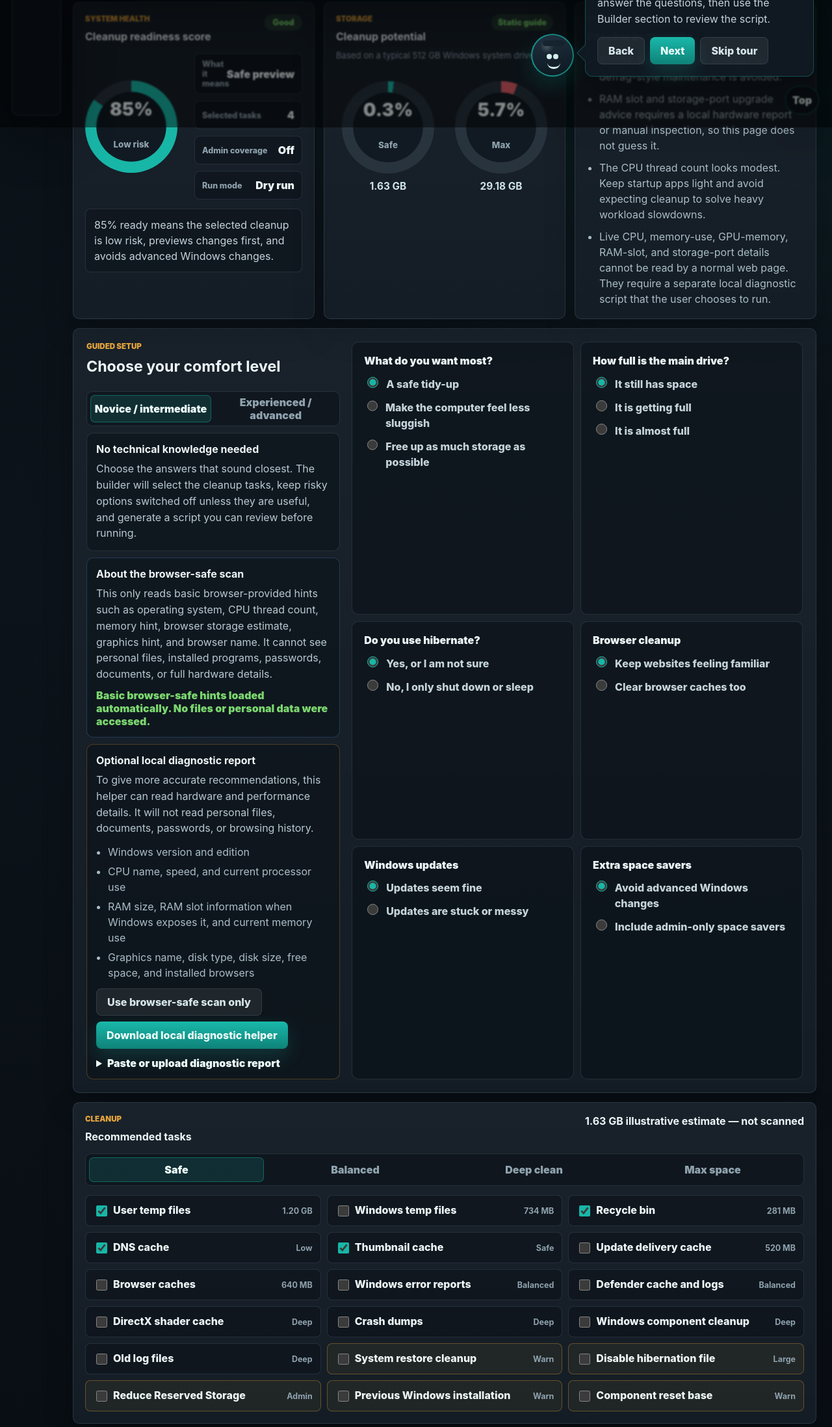
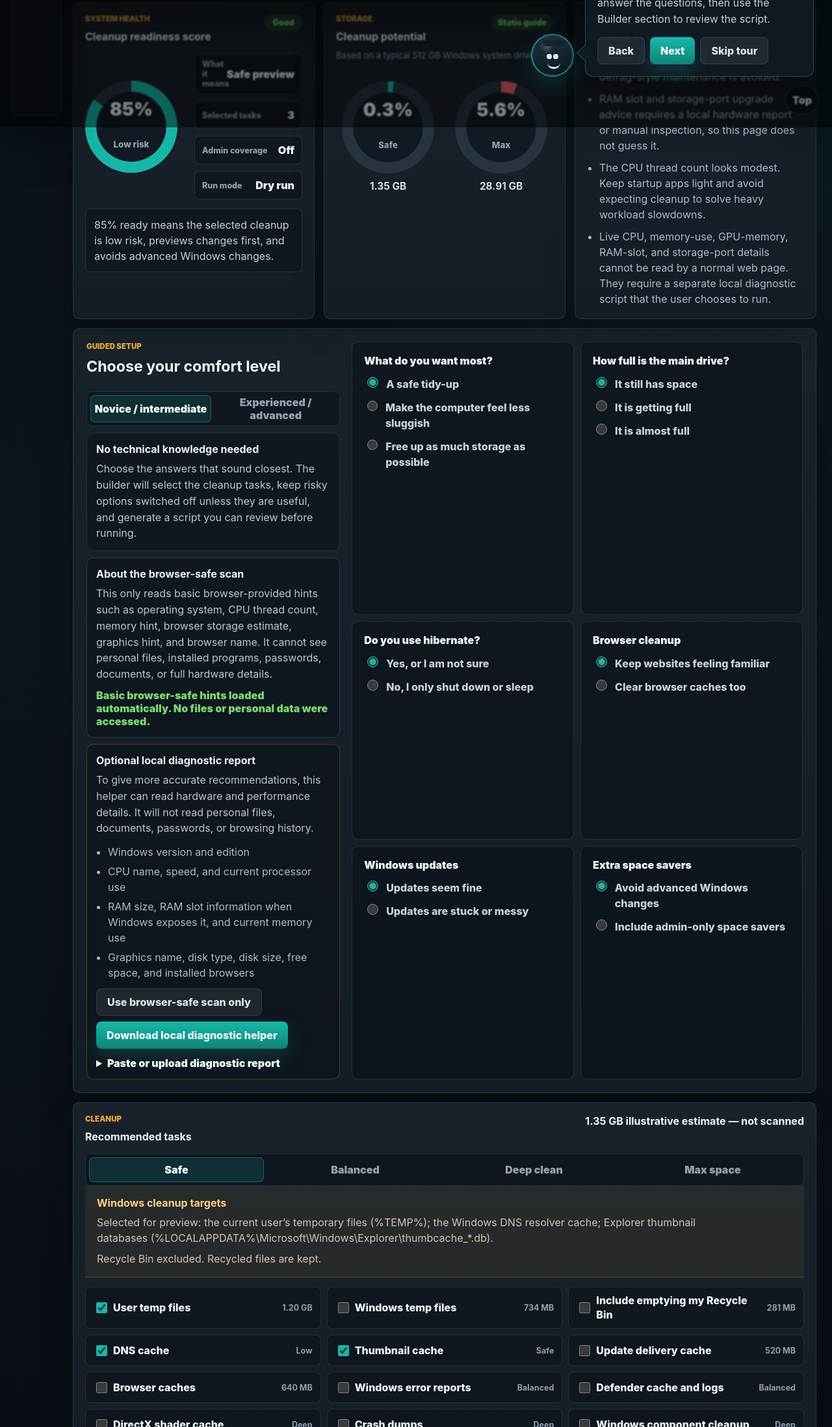
Before and after one commit to mrculture/system-care-script-builder, a plain HTML site: page index.html in a window 1280 px wide. Shown: the part 604-2800 px from the top of the page at 65% size. Drawn offline with Linux system fonts and the light colour scheme.

Commit message:
Show Windows cleanup targets and make emptying the Recycle Bin opt in

```diff
--- a/index.html
+++ b/index.html
@@ -258,6 +258,12 @@
             <button class="segment" data-level="maxSpace" type="button">Max space</button>
           </div>
 
+          <div class="download-note" id="windows-targets">
+            <h3>Windows cleanup targets</h3>
+            <p id="selected-targets" aria-live="polite"></p>
+            <p id="bin-choice"></p>
+          </div>
+
           <div class="cleanup-board" id="task-options">
             <label class="task-row">
               <input type="checkbox" value="userTemp" checked />
@@ -270,8 +276,8 @@
               <strong>734 MB</strong>
             </label>
             <label class="task-row">
-              <input type="checkbox" value="recycleBin" checked />
-              <span>Recycle bin</span>
+              <input type="checkbox" value="recycleBin" />
+              <span>Include emptying my Recycle Bin</span>
               <strong>281 MB</strong>
             </label>
             <label class="task-row">
--- a/script.js
+++ b/script.js
@@ -15,10 +15,9 @@ const $ = (selector) => document.querySelector(selector);
 const $$ = (selector) => Array.from(document.querySelectorAll(selector));
 
 const taskPresets = {
-  safe: ["userTemp", "recycleBin", "thumbnailCache", "dnsCache"],
+  safe: ["userTemp", "thumbnailCache", "dnsCache"],
   balanced: [
     "userTemp",
-    "recycleBin",
     "thumbnailCache",
     "dnsCache",
     "windowsTemp",
@@ -29,7 +28,6 @@ const taskPresets = {
   ],
   deepClean: [
     "userTemp",
-    "recycleBin",
     "thumbnailCache",
     "dnsCache",
     "windowsTemp",
@@ -45,7 +43,6 @@ const taskPresets = {
   ],
   maxSpace: [
     "userTemp",
-    "recycleBin",
     "thumbnailCache",
     "dnsCache",
     "windowsTemp",
@@ -263,7 +260,8 @@ function selectedTasks() {
 
 function setSelectedTasks(tasks) {
   $$("#task-options input").forEach((input) => {
-    input.checked = tasks.includes(input.value);
+    // Presets and recommendations must preserve the user's explicit Recycle Bin choice.
+    if (input.value !== "recycleBin") input.checked = tasks.includes(input.value);
   });
 }
 
@@ -274,6 +272,7 @@ function setLevel(level) {
   setSelectedTasks(preset);
   $("#admin-tasks").checked = level === "maxSpace";
   renderInsights();
+  regenerateVisibleScript();
 }
 
 function answer(name) {
@@ -330,6 +329,7 @@ function applyRecommendations() {
   $("#dry-run").checked = true;
   updateRecommendationSummary(summary);
   renderInsights();
+  regenerateVisibleScript();
 }
 
 function updateRecommendationSummary(prefix = "Current recommendation") {
@@ -356,6 +356,19 @@ function renderInsights() {
   const risk = riskLevel();
   const tasks = selectedTasks();
   const admin = $("#admin-tasks").checked;
+  const locations = {
+    userTemp: "the current user’s temporary files (%TEMP%)",
+    thumbnailCache: "Explorer thumbnail databases (%LOCALAPPDATA%\\Microsoft\\Windows\\Explorer\\thumbcache_*.db)",
+    dnsCache: "the Windows DNS resolver cache",
+    recycleBin: "the current user’s Recycle Bin",
+  };
+  $("#windows-targets").hidden = $("#script-format").value === "shell";
+  $("#selected-targets").textContent = tasks.length
+    ? "Selected for preview: " + tasks.map(task => locations[task] || taskLabels[task]).join("; ") + "."
+    : "No cleanup targets selected.";
+  $("#bin-choice").textContent = tasks.includes("recycleBin")
+    ? "Recycle Bin included. A live cleanup would permanently empty it."
+    : "Recycle Bin excluded. Recycled files are kept.";
   const dryRun = $("#dry-run").checked;
   $("#risk-score").textContent = `${risk} risk`;
   const meter = $(".health-ring");
@@ -1103,10 +1116,17 @@ $("#tour-skip").addEventListener("click", closeTour);
 $("#copy-help-ok").addEventListener("click", closeCopyHelp);
 $("#copy-help-close").addEventListener("click", closeCopyHelp);
 $("#drive-type").addEventListener("change", renderInsights);
-$("#script-format").addEventListener("change", regenerateVisibleScript);
+$("#script-format").addEventListener("change", () => {
+  renderInsights();
+  regenerateVisibleScript();
+});
 $("#admin-tasks").addEventListener("change", renderInsights);
 $("#dry-run").addEventListener("change", renderInsights);
-$("#task-options").addEventListener("change", renderInsights);
+$("#task-options").addEventListener("change", () => {
+  updateRecommendationSummary();
+  renderInsights();
+  regenerateVisibleScript();
+});
 $$(".question-card input").forEach((input) => input.addEventListener("change", applyRecommendations));
 $$(".read-tab").forEach((tab) => tab.addEventListener("click", () => switchGuideTab(tab.dataset.guideTab)));
 $$(".segment").forEach((button) => button.addEventListener("click", () => setLevel(button.dataset.level)));
```
